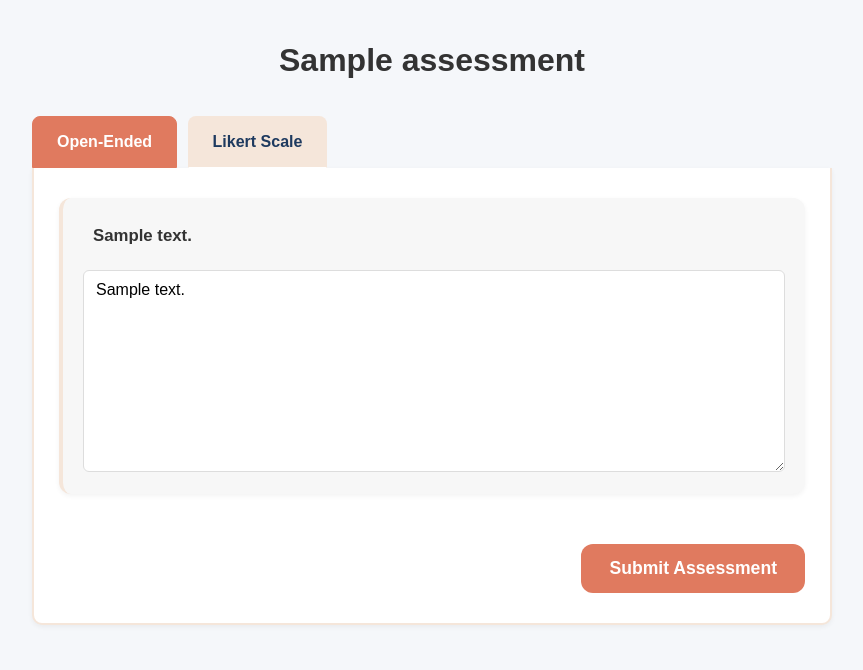
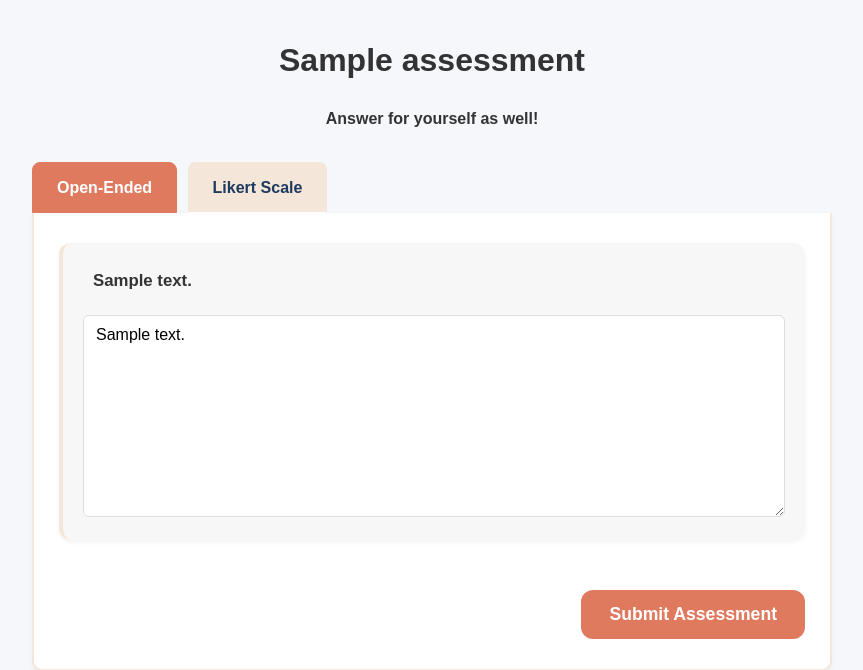
Before and after one commit to CSCI3356-Spring2025/404-Brain-not-Found, a Django app: page /submit_assessment/1 in a window 1280 px wide. Shown: the part 45-715 px from the top of the page, without its empty margins (208-1071 px from the left). Run offline with Django 5.2, Linux system fonts and the light colour scheme; a user stored in the database is signed in; tables that the repository leaves empty hold one stand-in row (values such as "Sample post"); some web fonts are replaced.

Commit message:
student can see if its a self assessment

```diff
--- a/PeerConnect/static/styles/submit_assessment.css
+++ b/PeerConnect/static/styles/submit_assessment.css
@@ -8,6 +8,12 @@
 .assessment-title {
     text-align: center;
     font-size: 2rem;
+    color: var(--dark-text);
+    margin-bottom: 20px;
+}
+.assessment-subtitle {
+    text-align: center;
+    font-size: 1rem;
     color: var(--dark-text);
     margin-bottom: 30px;
 }
--- a/PeerConnect/templates/PeerConnect/submit_assessment.html
+++ b/PeerConnect/templates/PeerConnect/submit_assessment.html
@@ -5,6 +5,9 @@
 
 <div class="tab-wrapper">
     <h2 class="assessment-title">{{ assessment.name }}</h2>
+    {% if assessment.self_assessment %}
+        <h2 class="assessment-subtitle">Answer for yourself as well!</h2>
+    {% endif %}
     <!-- Radio buttons for tab switching -->
     <input type="radio" name="tabs" id="tab1" checked>
     <label for="tab1" class="tab-label">Open-Ended</label>
```
